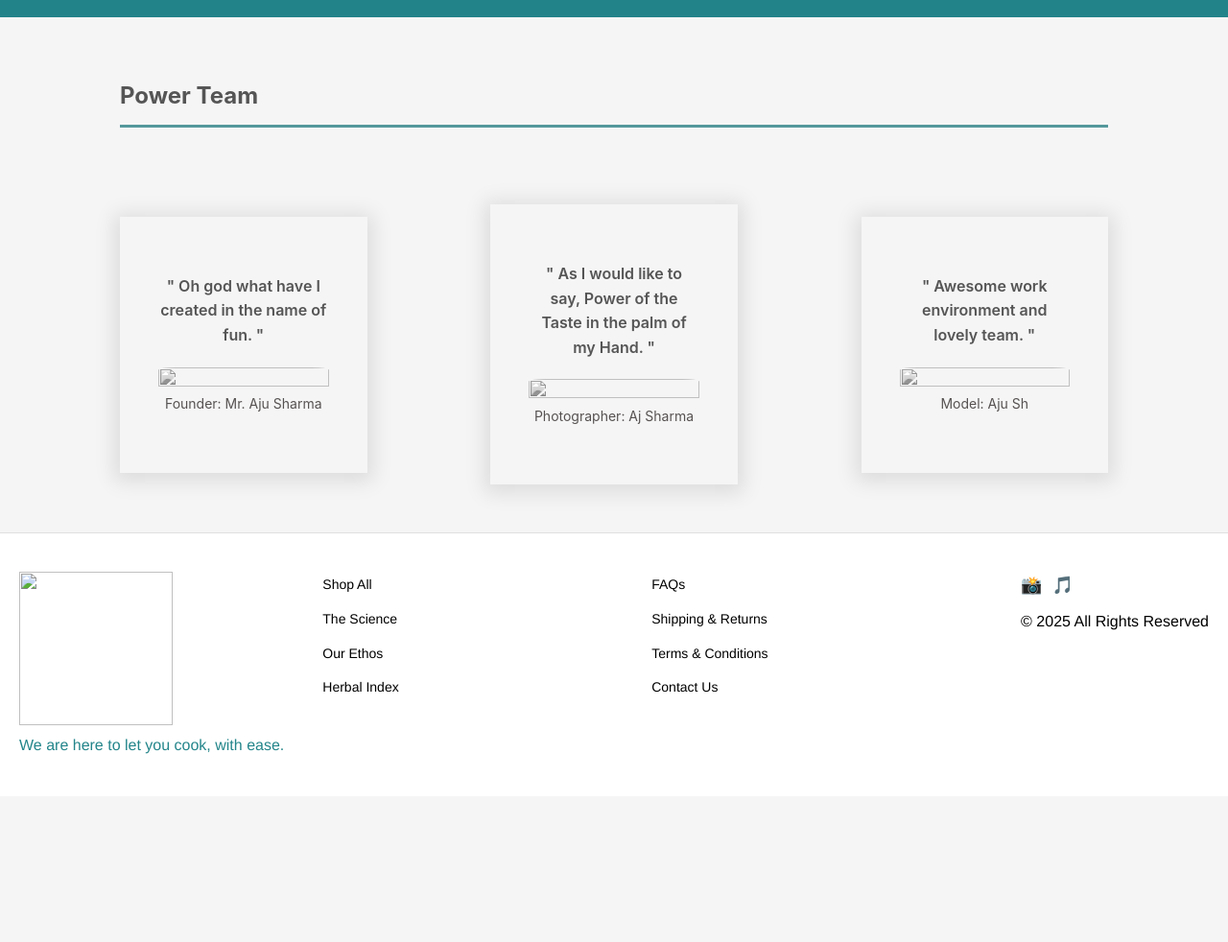
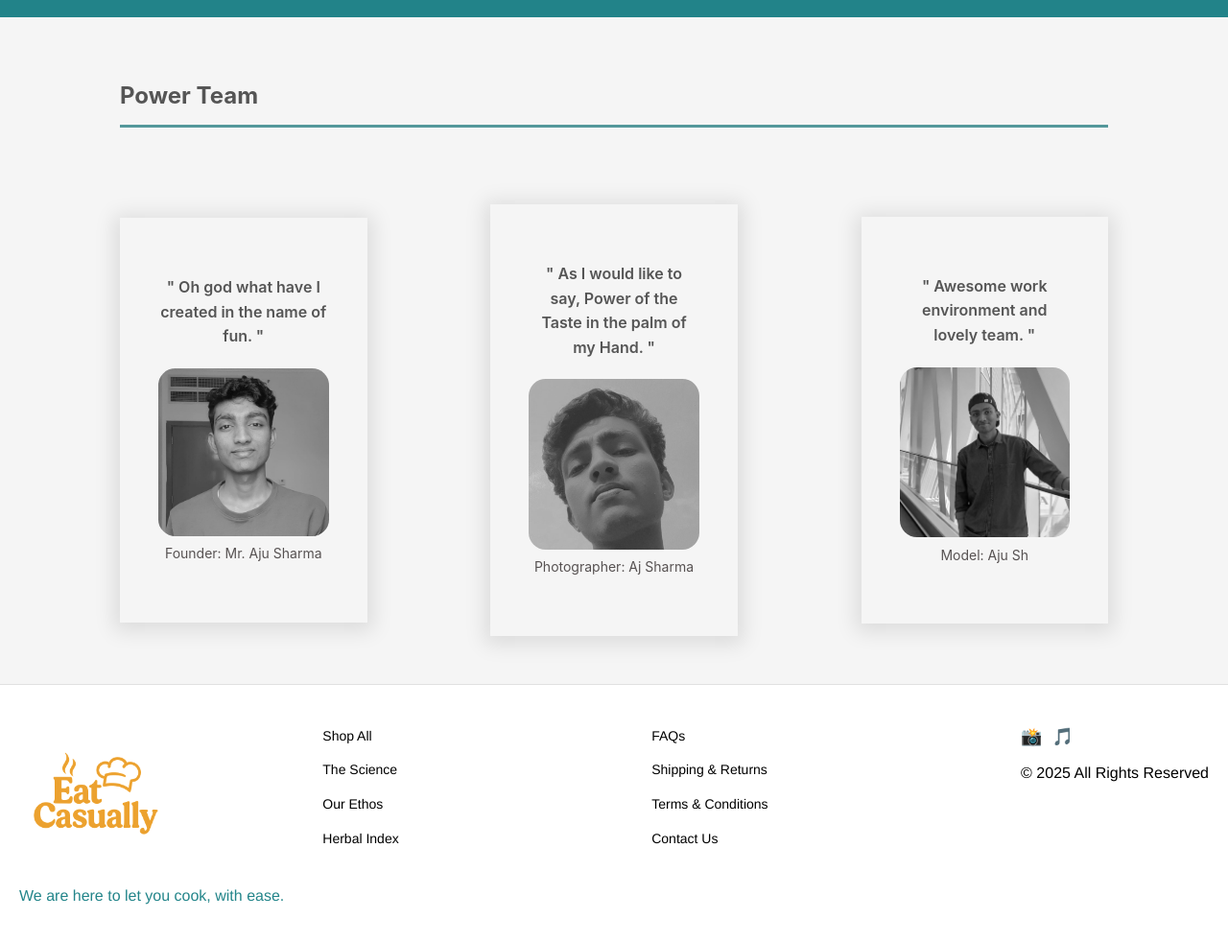
Before and after one commit to aju23-s/eatcasually.github.io, a plain HTML site: page About.html in a window 1280 px wide. Shown: the part 110-1092 px from the top of the page at 96% size. Before the commit the page ends 940 px from the top, so only its background shows below. Drawn offline with Linux system fonts and the light colour scheme.

Commit message:
Update About.html

```diff
--- a/About.html
+++ b/About.html
@@ -4,7 +4,7 @@
 <head>
     <meta charset="UTF-8">
     <meta name="viewport" content="width=device-width, initial-scale=1.0">
-    <title>Feast Finder</title>
+    <title>Eat Casually</title>
     <link rel="stylesheet" href="styles.css">
 </head>
 
@@ -30,19 +30,19 @@
             <div class="row">
                 <div class="col-4">
                     <h4>" Oh god what have I created in the name of fun. "</h4>
-                    <img src="Images/aj 1.jpg">
+                    <img src="aj 1.jpg">
                     <p>Founder: Mr. Aju Sharma</p>
                 </div>
 
                 <div class="col-4">
                     <h4>" As I would like to say, Power of the Taste in the palm of my Hand. "</h4>
-                    <img src="Images/aj 2.jpg">
+                    <img src="aj 2.jpg">
                     <p>Photographer: Aj Sharma</p>
                 </div>
 
                 <div class="col-4">
                     <h4>" Awesome work environment and lovely team. "</h4>
-                    <img src="Images/aj 3.jpg">
+                    <img src="aj 3.jpg">
                     <p>Model: Aju Sh</p>
                 </div>
             </div>
@@ -54,7 +54,7 @@
     <footer class="minimal-footer">
         <div class="footer-content">
             <div class="footer-brand">
-                <a href="index.html"><img src="Images/log.png"></a>
+                <a href="index.html"><img src="log.png"></a>
                 <p>We are here to let you cook, with ease.</p>
             </div>
 
```
